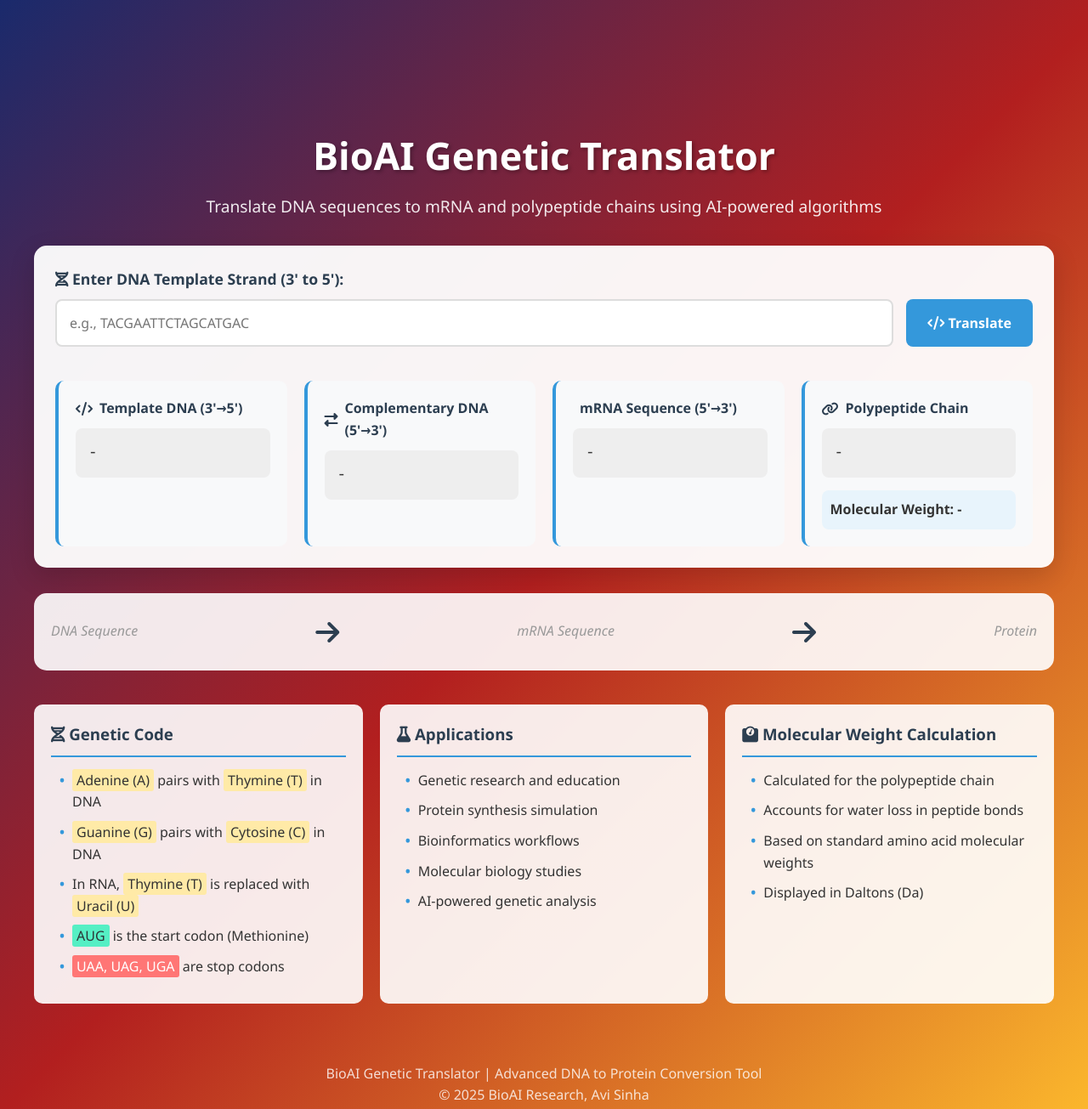
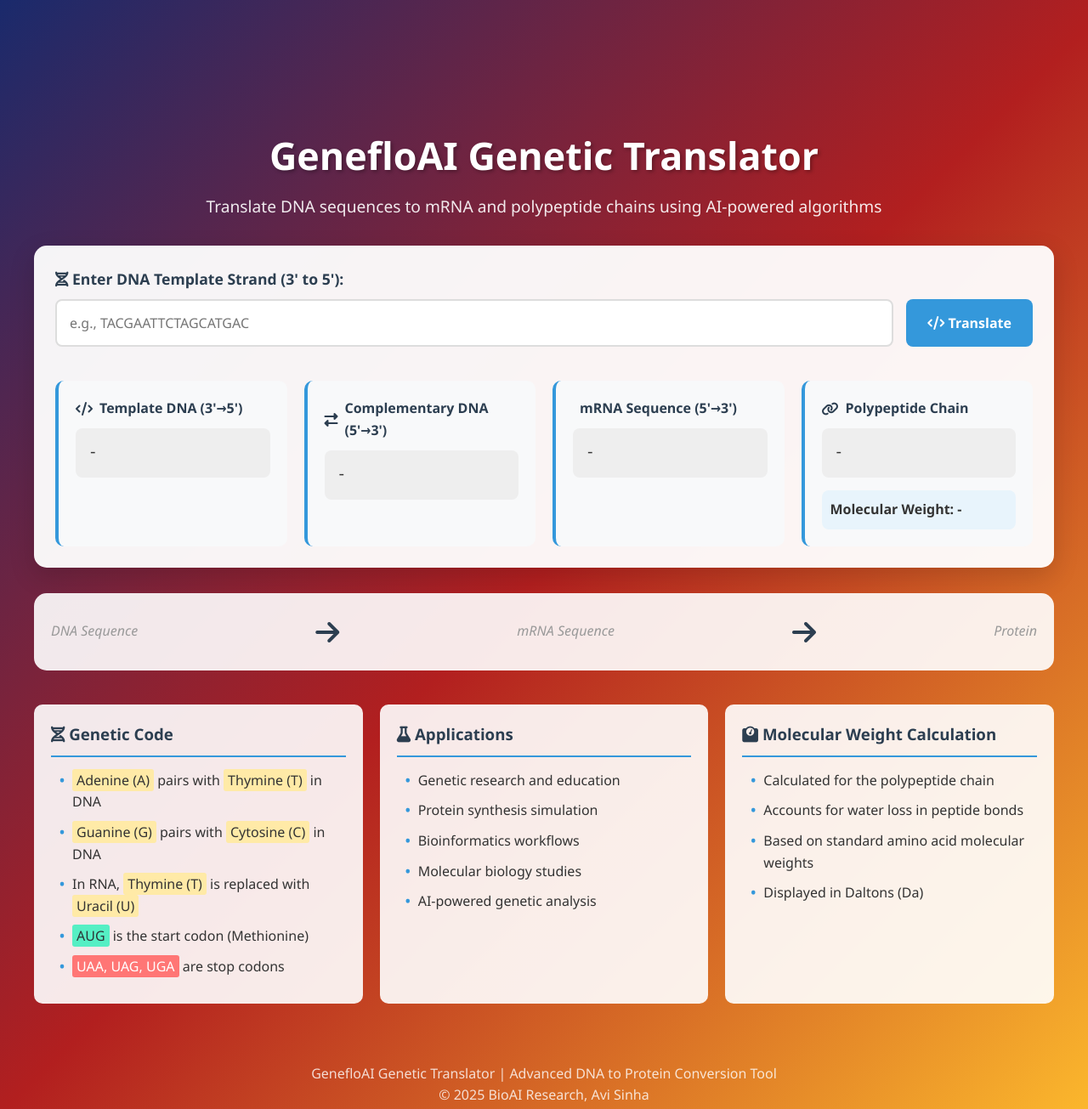
Before and after one commit to avisinha1711-bi/BioAI, a website: page index.html in a window 1280 px wide. Shown: the top 1305 px of the page at 85% size. Drawn offline with Linux system fonts and the light colour scheme.

```diff
--- a/index.html
+++ b/index.html
@@ -3,7 +3,7 @@
 <head>
     <meta charset="UTF-8">
     <meta name="viewport" content="width=device-width, initial-scale=1.0">
-    <title>BioAI Genetic Translator</title>
+    <title>GenefloAI Genetic Translator</title>
     <link rel="stylesheet" href="https://cdnjs.cloudflare.com/ajax/libs/font-awesome/6.4.0/css/all.min.css">
     <style>
         * {
@@ -293,7 +293,7 @@
             <div class="logo">
                 <i class="fas-dna fas"></i>
             </div>
-            <h1>BioAI Genetic Translator</h1>
+            <h1>GenefloAI Genetic Translator</h1>
             <p>Translate DNA sequences to mRNA and polypeptide chains using AI-powered algorithms</p>
         </header>
 
@@ -397,7 +397,7 @@
         </div>
 
         <footer>
-            <p>BioAI Genetic Translator | Advanced DNA to Protein Conversion Tool</p>
+            <p>GenefloAI Genetic Translator | Advanced DNA to Protein Conversion Tool</p>
             <p>© 2025 BioAI Research, Avi Sinha</p>
         </footer>
     </div>
```
